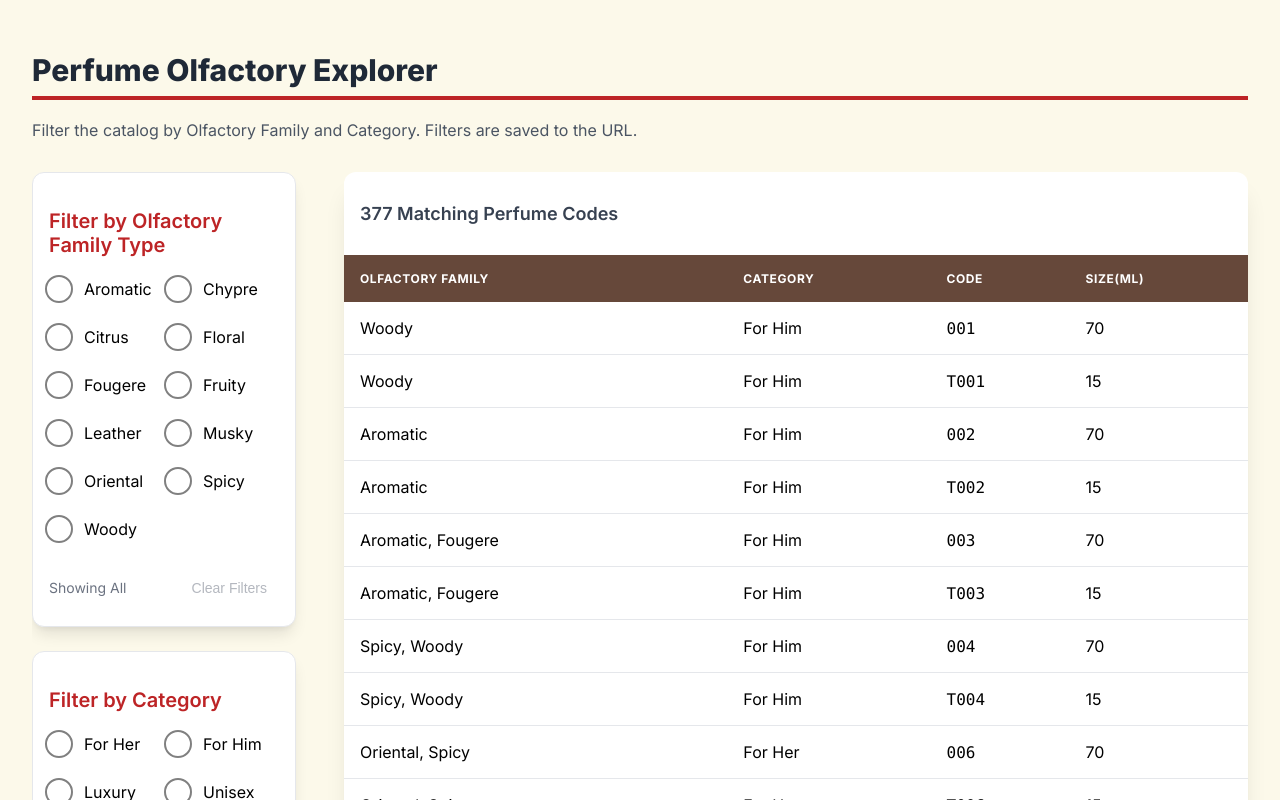
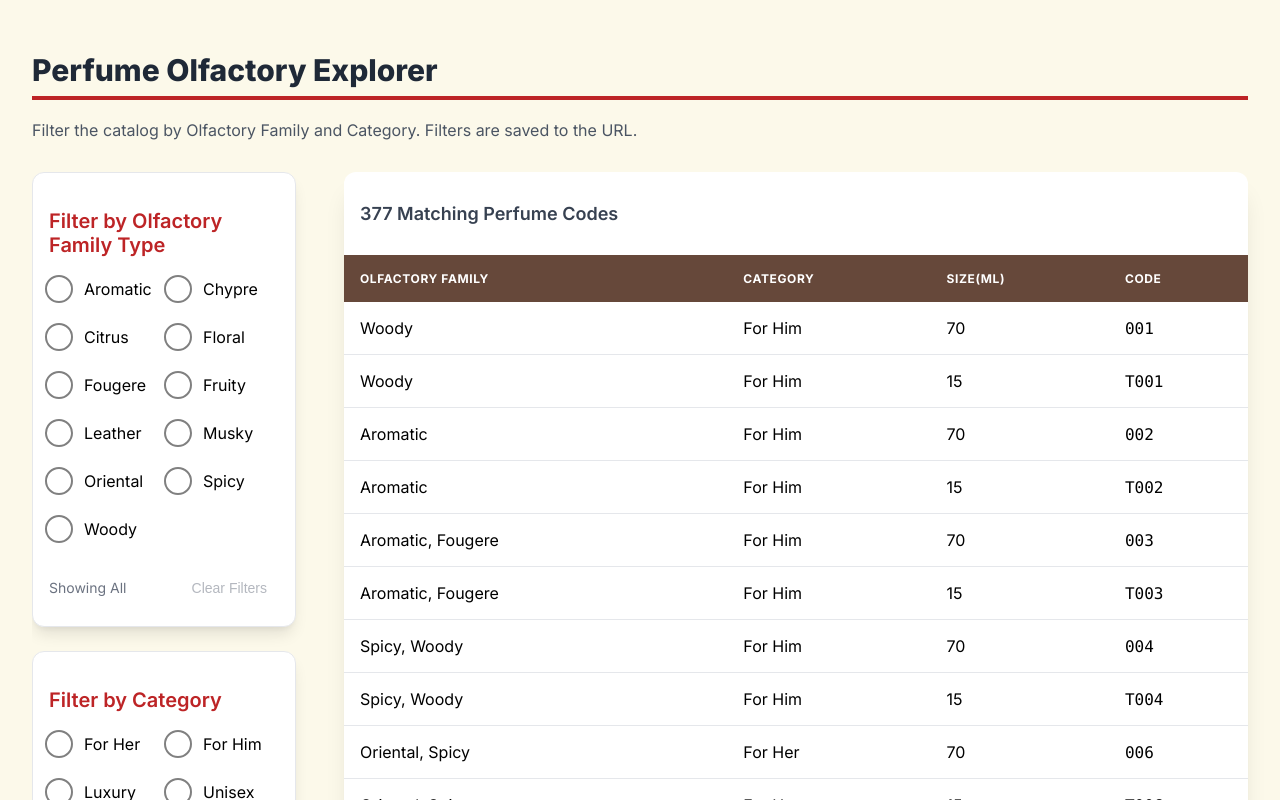
Before and after one commit to unaben/perfume-explorer, a React (Create React App) app: page / in a window 1280 px wide. Shown: the top 800 px of the page. Built offline with nearby package versions, Linux system fonts and the light colour scheme.

Commit message:
reoganize table column

```diff
--- a/src/components/PerfumeTableGrid/PerfumeTableGrid.tsx
+++ b/src/components/PerfumeTableGrid/PerfumeTableGrid.tsx
@@ -19,8 +19,8 @@ const PerfumeTableGrid: React.FC<IPerfumeTableGridProps> = ({ data }) => {
           <tr className={styles["data-table-header"]}>
             <th>Olfactory Family</th>
             <th>Category</th>
+            <th>Size(ml)</th>
             <th>Code</th>
-            <th>Size(ml)</th>
           </tr>
         </thead>
         <tbody>
@@ -30,8 +30,14 @@ const PerfumeTableGrid: React.FC<IPerfumeTableGridProps> = ({ data }) => {
                 {formatFamilies(item.olfactoryFamilies)}
               </td>
               <td className={styles["data-table-cell"]}>{item.category}</td>
-              <td className={cn(styles["data-table-cell"], styles["data-code"])}>{item.code}</td>
-              <td className={styles["data-table-cell"]}>{formatFamilies(item.sizes)}</td>
+              <td className={styles["data-table-cell"]}>
+                {formatFamilies(item.sizes)}
+              </td>
+              <td
+                className={cn(styles["data-table-cell"], styles["data-code"])}
+              >
+                {item.code}
+              </td>
             </tr>
           ))}
         </tbody>
@@ -48,12 +54,12 @@ const PerfumeTableGrid: React.FC<IPerfumeTableGridProps> = ({ data }) => {
                 <strong>Category:</strong> {item.category}
               </p>
               <p>
+                <strong>Size:</strong>{" "}
+                <span className={styles["data-code"]}>{item.sizes}ml</span>
+              </p>
+              <p>
                 <strong>Code:</strong>{" "}
                 <span className={styles["data-code"]}>{item.code}</span>
-              </p>
-              <p>
-                <strong>Size:</strong>{" "}
-                <span className={styles["data-code"]}>{item.sizes}ml</span>
               </p>
             </div>
           </div>
```
